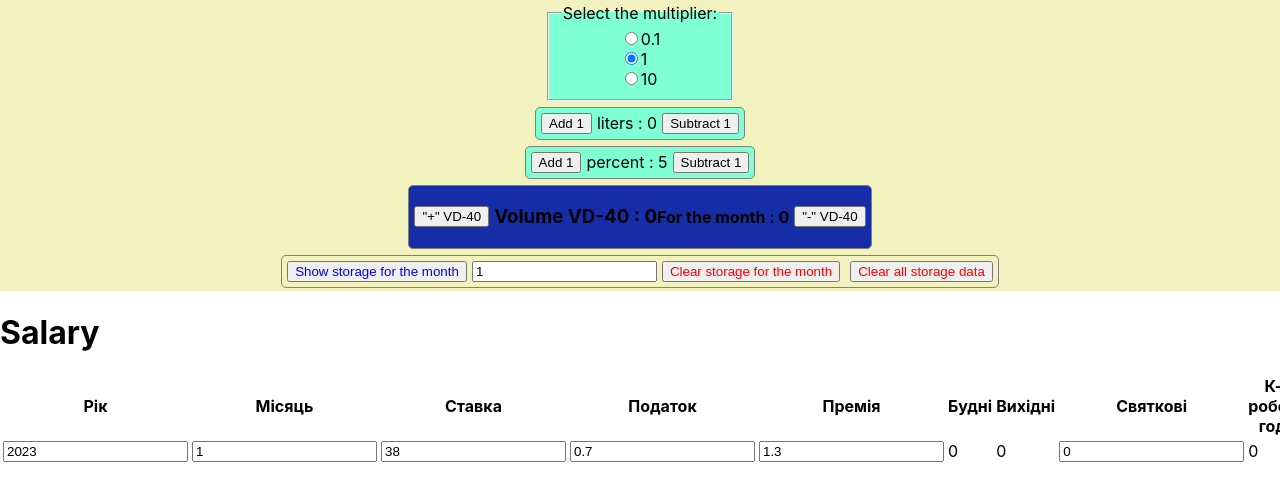
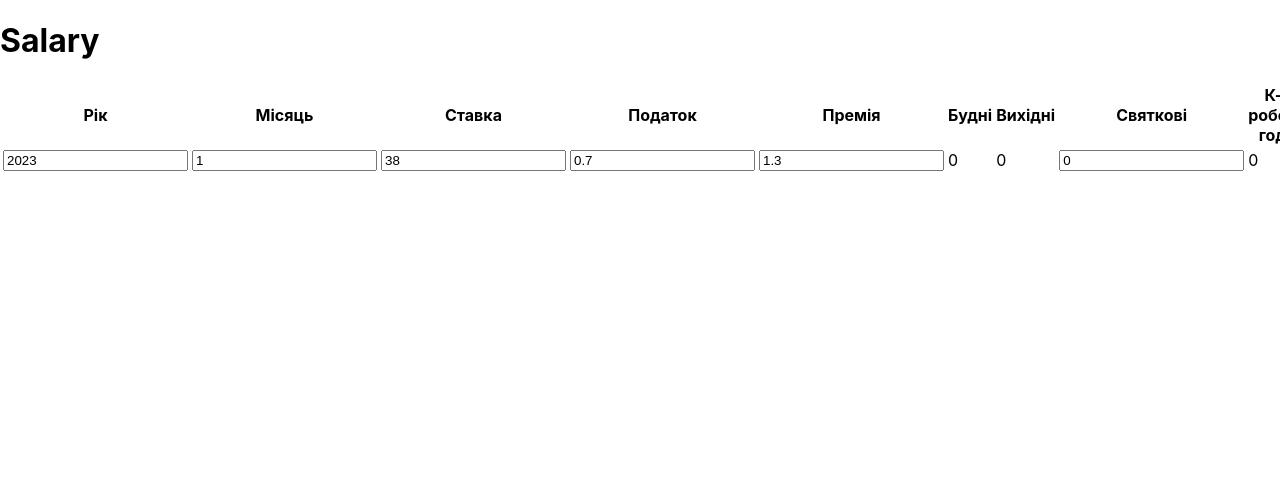
Before and after one commit to mikromajor/calendar, a React (Create React App) app: page / in a window 1280 px wide. Shown: the top 500 px of the page. Built offline with nearby package versions, Linux system fonts and the light colour scheme.

Commit message:
disable AlcoCalendar

```diff
--- a/src/App.tsx
+++ b/src/App.tsx
@@ -3,9 +3,9 @@ import { AlcoCalendar, Salary } from "./components";
 function App() {
   return (
     <>
-      <AlcoCalendar />
+      {/* <AlcoCalendar /> */}
       <Salary />
     </>
   );
-};
+}
 export default App;
```
